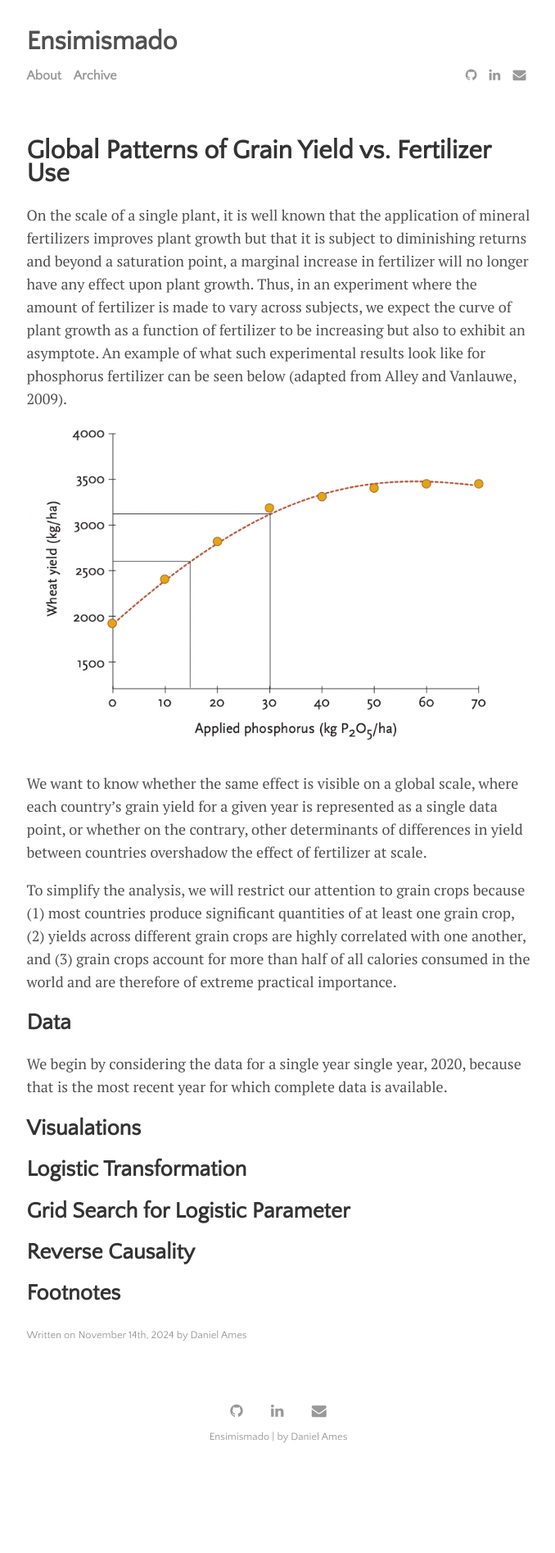
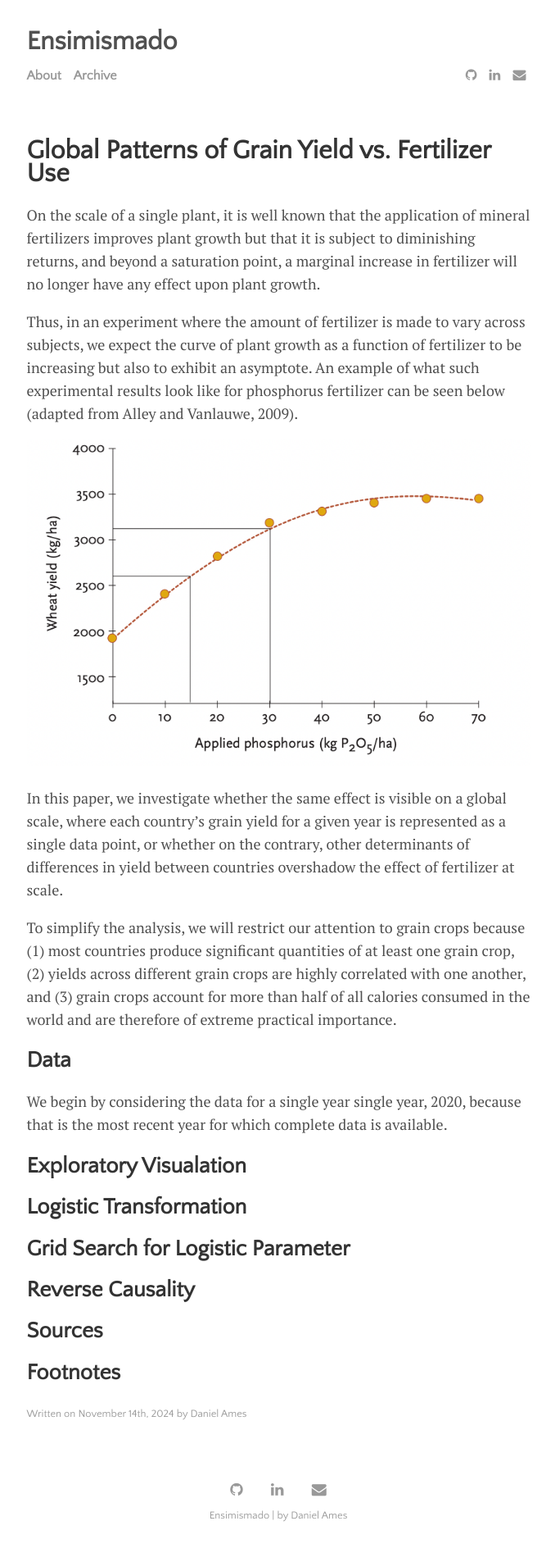
Before and after one commit to DanielAmes/DanielAmes.github.io, a Jekyll site: the page built from _posts/2024-11-14-grainyieldproject.md, in a window 1280 px wide. Shown: the whole page at 82% size, without its empty margins (300-978 px from the left). Built offline with Jekyll 4.4.1, drawn with Linux system fonts in a browser that asks for light colours; before the commit the page ends 1798 px from its top, so only the background shows below that.

Commit message:
Paragraph break

```diff
--- a/_posts/2024-11-14-grainyieldproject.md
+++ b/_posts/2024-11-14-grainyieldproject.md
@@ -8,12 +8,13 @@ image: #wheatstock.jpg
 hide_related_posts: true
 ---
 
-On the scale of a single plant, it is well known that the application of mineral fertilizers improves plant growth but that it is subject to diminishing returns and beyond a saturation point, a marginal increase in fertilizer will no longer have any effect upon plant growth.
+On the scale of a single plant, it is well known that the application of mineral fertilizers improves plant growth but that it is subject to diminishing returns, and beyond a saturation point, a marginal increase in fertilizer will no longer have any effect upon plant growth.
+
 Thus, in an experiment where the amount of fertilizer is made to vary across subjects, we expect the curve of plant growth as a function of fertilizer to be increasing but also to exhibit an asymptote. An example of what such experimental results look like for phosphorus fertilizer can be seen below (adapted from Alley and Vanlauwe, 2009).
 
 ![Figure 1]({{ site.baseurl }}/assets/img/Phosphorus.png)
 
-We want to know whether the same effect is visible on a global scale, where each country's grain yield for a given year is represented as a single data point, or whether on the contrary, other determinants of differences in yield between countries overshadow the effect of fertilizer at scale.
+In this paper, we investigate whether the same effect is visible on a global scale, where each country's grain yield for a given year is represented as a single data point, or whether on the contrary, other determinants of differences in yield between countries overshadow the effect of fertilizer at scale.
 
 To simplify the analysis, we will restrict our attention to grain crops because (1) most countries produce significant quantities of at least one grain crop, (2) yields across different grain crops are highly correlated with one another, and (3) grain crops account for more than half of all calories consumed in the world and are therefore of extreme practical importance.
 
@@ -21,11 +22,13 @@ To simplify the analysis, we will restrict our attention to grain crops because
 
 We begin by considering the data for a single year single year, 2020, because that is the most recent year for which complete data is available.
 
-## Visualations
+## Exploratory Visualation
 ## Logistic Transformation
 
 ## Grid Search for Logistic Parameter
 
 ## Reverse Causality
 
+## Sources
+
 ## Footnotes
```
